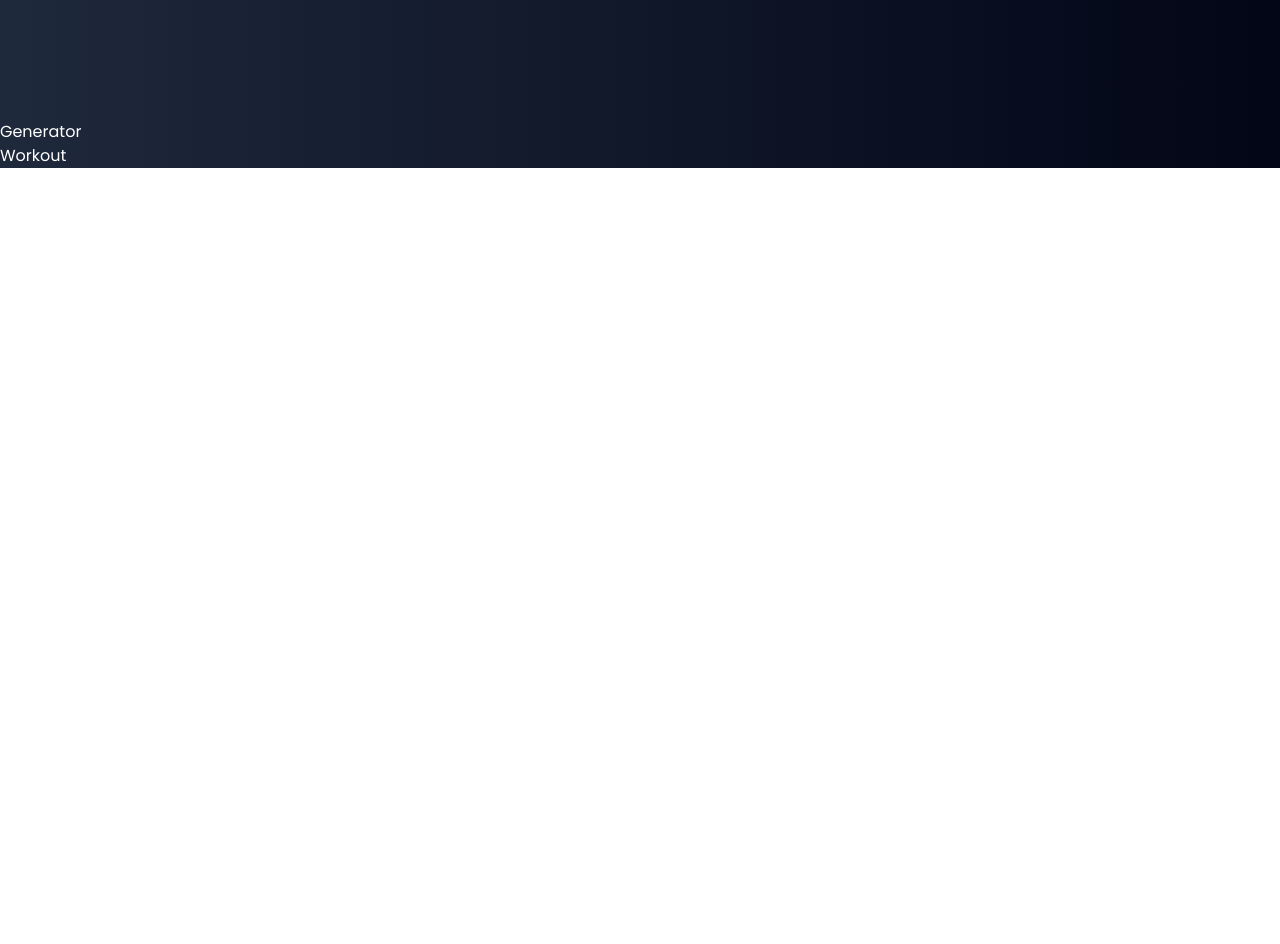
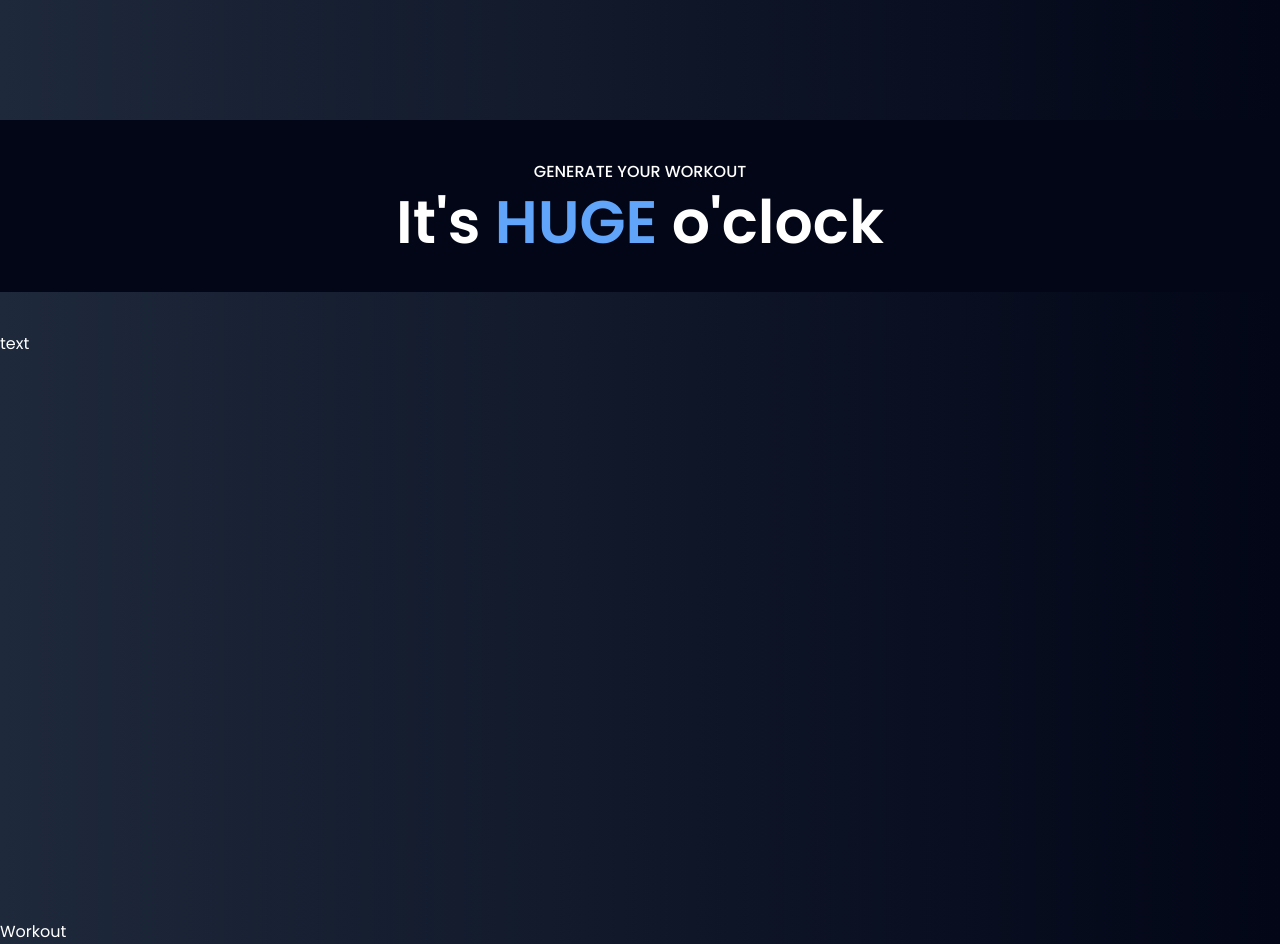
Before and after one commit to themistogenes/gym-app, a React (Vite) app: page / in a window 1280 px wide. Shown: the part 680-1624 px from the top of the page. Before the commit the page ends 848 px from the top, so only its background shows below. Built offline with nearby package versions, Linux system fonts and the light colour scheme.

Commit message:
Generator and SectionWrapper content and styling

```diff
--- a/src/components/Generator.jsx
+++ b/src/components/Generator.jsx
@@ -1,5 +1,12 @@
+import SectionWrapper from "./SectionWrapper"
+
 export default function Generator() {
   return (
-    <div>Generator</div>
+    <SectionWrapper
+      header={"generate your workout"}
+      title={['It\'s', 'Huge', 'o\'clock']}
+    >
+      text
+    </SectionWrapper>
   )
 }
--- /dev/null
+++ b/src/components/SectionWrapper.jsx
@@ -0,0 +1,13 @@
+export default function SectionWrapper({ children, header, title }) {
+  return (
+    <section className="min-h-screen flex flex-col gap-10">
+      <div className="bg-slate-950 py-10 flex flex-col gap-2 justify-center items-center">
+        <p className="uppercase font-medium">{header}</p>
+        <h2 className="font-semibold text-3xl sm:text-4xl md:text-5xl lg:text-6xl">
+          {title[0]} <span className="uppercase text-blue-400">{title[1]}</span> {title[2]}
+        </h2>
+      </div>
+      {children}
+    </section>
+  )
+}
```
